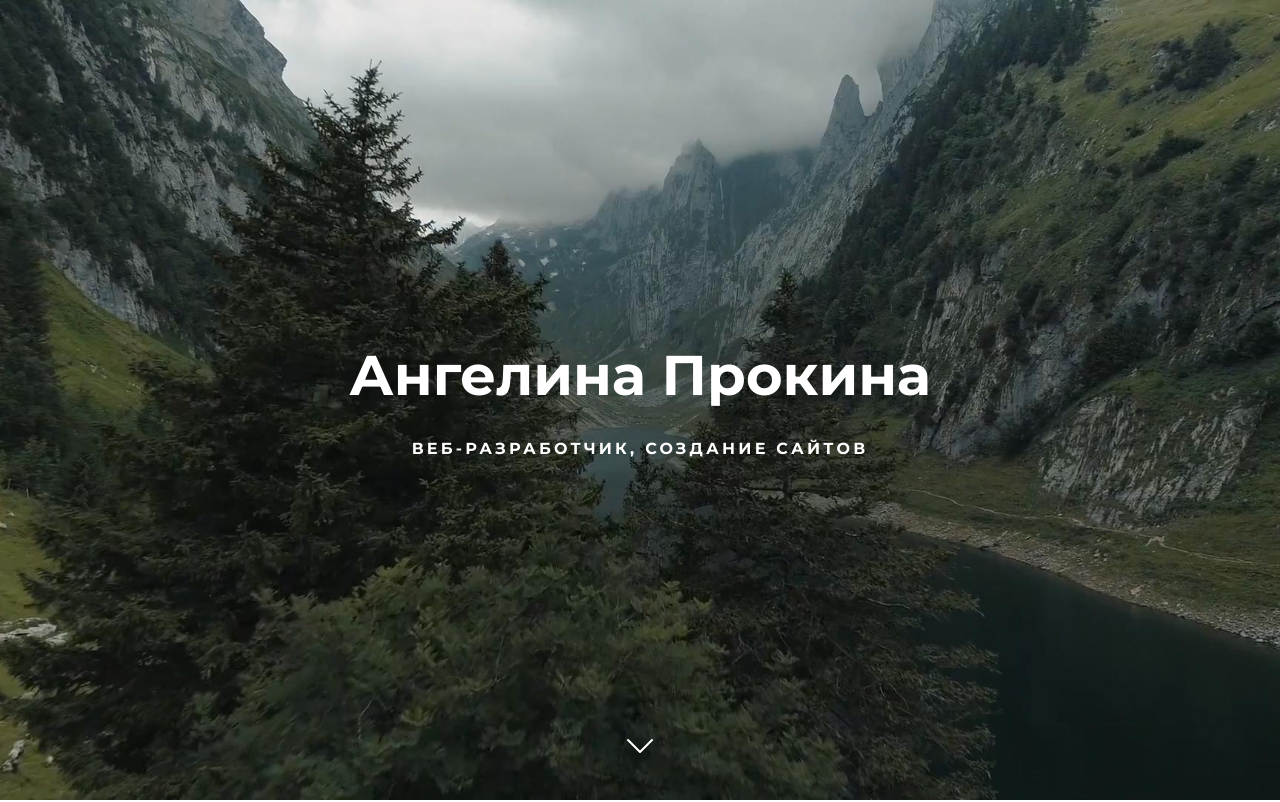
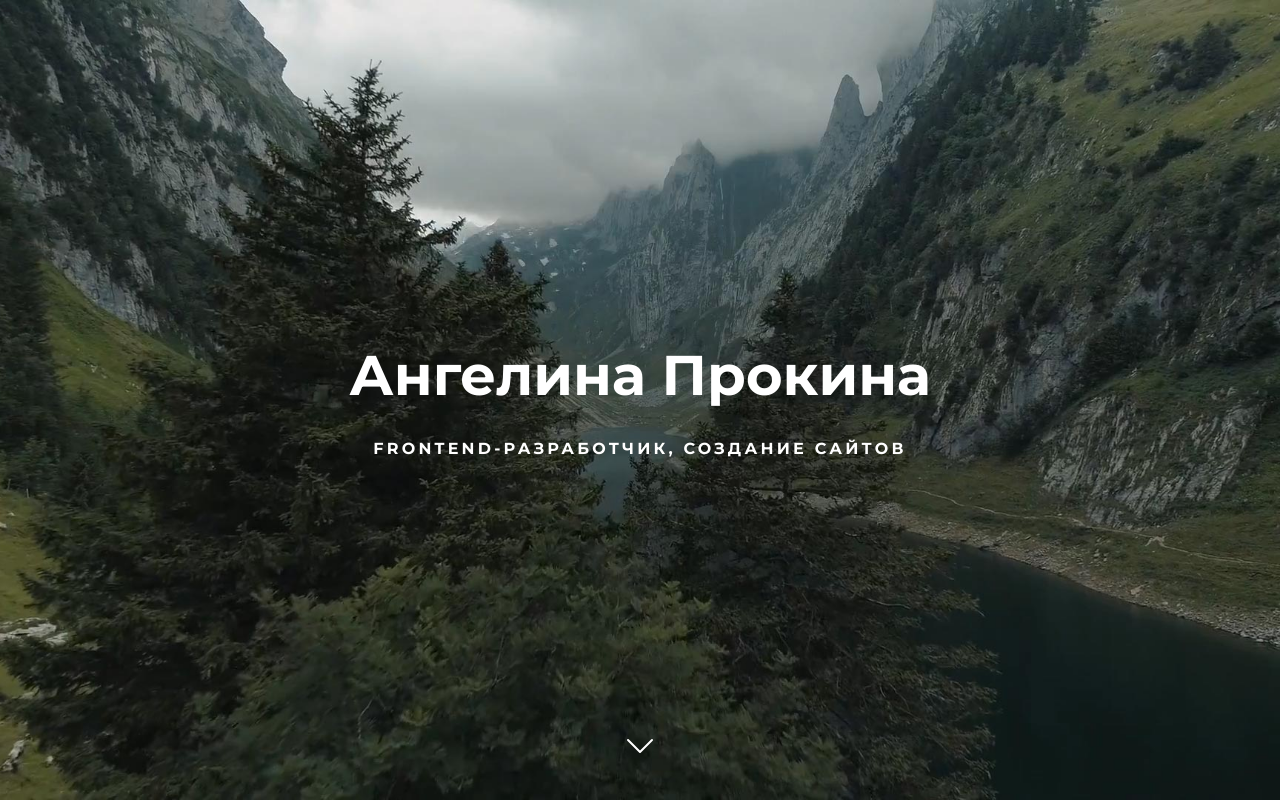
Before and after one commit to Gelendvagen/my-portfolio, a plain HTML site: page index.html in a window 1280 px wide. Shown: the top 802 px of the page. Drawn offline with Linux system fonts and the light colour scheme.

Commit message:
initial commit

```diff
--- a/index.html
+++ b/index.html
@@ -11,7 +11,7 @@
 <body>
     <header class="header" id="header">
         <h1 class="header-title">Ангелина Прокина</h1>
-        <p class="header-subtitle">веб-разработчик, создание сайтов</p>
+        <p class="header-subtitle">frontend-разработчик, создание сайтов</p>
         <a href="#portfolio" class="header-arrow">
             <img src="./img/header/chevron-down.svg" alt="Arrow">
         </a>
```
